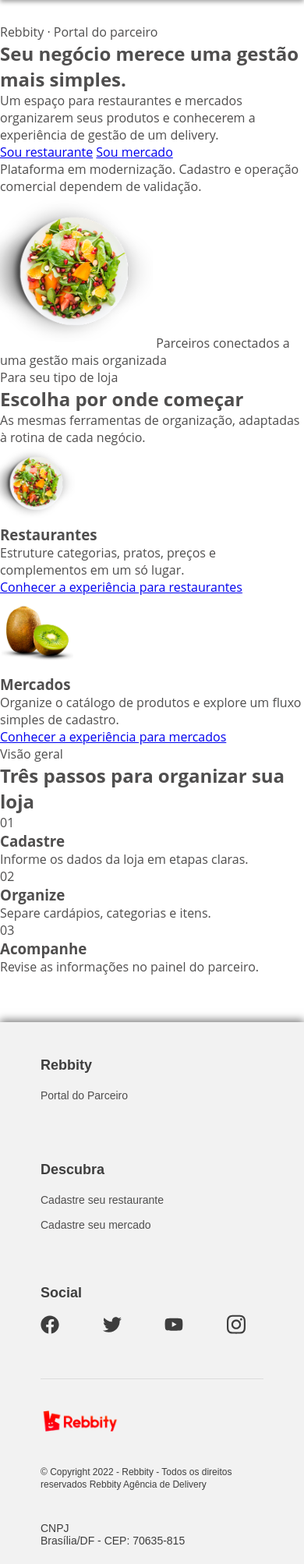
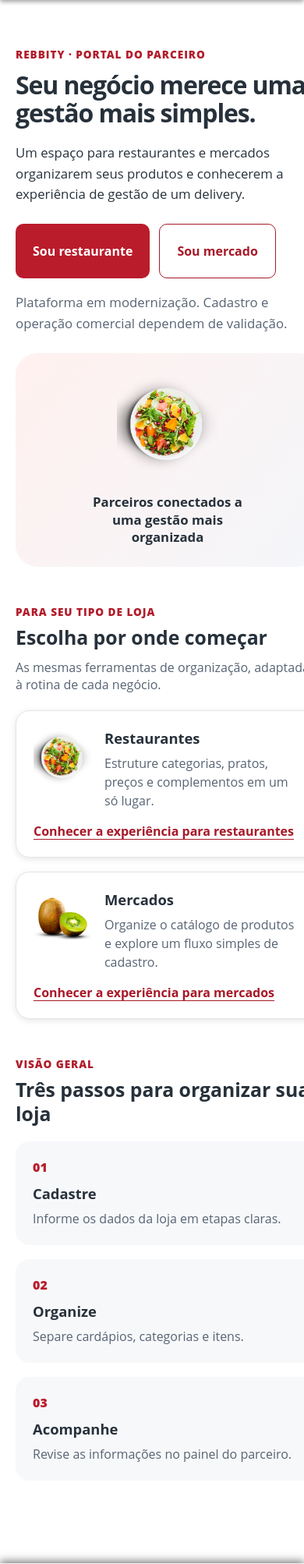
Before and after one commit to HelioConde/Rebbity, a PHP site: page / in a window 390 px wide; the page is wider, and only the part inside the window is pictured. Shown: the part 60-2066 px from the top of that part at 78% size. Run offline with PHP 8.4, Linux system fonts and the light colour scheme.

Commit message:
feat(ui): redesenhar entrada de parceiros com componentes responsivos

```diff
--- a/css/foundation.css
+++ b/css/foundation.css
@@ -65,3 +65,46 @@
   color: var(--rb-text);
 }
 .skip-link:focus { top: var(--rb-space-3); }
+
+/* Landing modular — progressiva, sem dependência de frameworks. */
+.rb-landing { width: min(1120px, 100%); margin: 0 auto; padding: clamp(24px, 5vw, 64px) 20px; color: #27313b; }
+.rb-hero { display: grid; grid-template-columns: minmax(0, 1.35fr) minmax(220px, .75fr); gap: clamp(24px, 5vw, 64px); align-items: center; }
+.rb-eyebrow { color: #b21c2b; font-size: .85rem; font-weight: 800; letter-spacing: .07em; text-transform: uppercase; }
+.rb-hero h1 { font-size: clamp(2rem, 5vw, 3.5rem); letter-spacing: -.035em; line-height: 1.12; margin: 12px 0 20px; }
+.rb-hero-copy > p:not(.rb-eyebrow) { max-width: 58ch; font-size: 1.05rem; line-height: 1.6; }
+.rb-actions { display: flex; gap: 12px; flex-wrap: wrap; margin-top: 24px; }
+.rb-btn { display: inline-flex; align-items: center; justify-content: center; min-height: 44px; padding: 12px 22px; border-radius: var(--rb-radius-md); font-weight: 750; text-decoration: none; }
+.rb-btn-primary { background: #ba1c2b; color: white; }
+.rb-btn-secondary { color: #a71928; background: #fff; border: 1px solid #a71928; }
+.rb-btn:hover { filter: brightness(.94); }
+.rb-hero .rb-note { margin-top: 18px; font-size: .84rem; color: #586474; }
+.rb-hero-art { min-height: 280px; display: flex; flex-direction: column; justify-content: center; align-items: center; gap: 24px; background: linear-gradient(130deg, #fff1ef, #f4f6fa); border-radius: 28px; padding: 26px; text-align: center; }
+.rb-hero-art img { max-width: 100%; height: auto; object-fit: contain; }
+.rb-art-mark { font-weight: 700; max-width: 230px; font-size: 1.05rem; line-height: 1.35; }
+.rb-section-intro { margin: clamp(48px, 7vw, 80px) 0 22px; }
+.rb-section-intro h2 { font-size: clamp(1.55rem, 3.2vw, 2.25rem); line-height: 1.25; margin: 8px 0 12px; }
+.rb-section-intro > p:last-child { color: #586474; }
+.rb-choices { display: grid; grid-template-columns: repeat(2, minmax(0, 1fr)); gap: 18px; }
+.rb-choice { display: grid; grid-template-columns: 95px 1fr; gap: 16px; padding: 22px; border: 1px solid #e2e5eb; border-radius: 18px; background: white; box-shadow: var(--rb-shadow-sm); }
+.rb-choice img { max-width: 95px; height: auto; }
+.rb-choice h3, .rb-steps h3 { font-size: 1.15rem; margin-bottom: 8px; }
+.rb-choice p, .rb-steps p { line-height: 1.5; color: #586474; }
+.rb-choice-link { grid-column: 1 / -1; color: #a71928; font-weight: 750; text-underline-offset: 4px; }
+.rb-steps { display: grid; grid-template-columns: repeat(3, minmax(0,1fr)); gap: 18px; margin-top: 20px; }
+.rb-steps > div { padding: 22px; background: #f7f8fa; border-radius: 18px; }
+.rb-step-number { display: inline-block; font-weight: 850; margin-bottom: 10px; color: #ba1c2b; }
+.rb-category-item { align-items: center; gap: 12px; flex-wrap: wrap; }
+.rb-category-item img { object-fit: cover; border-radius: 8px; }
+.rb-category-item .categoryItem { min-width: 130px; }
+.rb-empty { padding: 24px; text-align: center; background: #f7f8fa; border-radius: 12px; }
+.rb-form-error { color: #9d1521; font-weight: 700; }
+.rb-logout { padding: 16px; }
+.rb-logout button { cursor: pointer; border-radius: 8px; background: white; border: 1px solid #ad192a; color: #ad192a; padding: 10px 16px; font-weight: 700; }
+@media (max-width: 767px) {
+  .rb-landing { padding-top: 30px; }
+  .rb-hero, .rb-choices, .rb-steps { grid-template-columns: minmax(0, 1fr); }
+  .rb-hero-art { min-height: 180px; }
+  .rb-hero-art img { max-height: 130px; }
+  .rb-choice { grid-template-columns: 75px 1fr; }
+  .rb-choice img { width: 75px; }
+}
```
